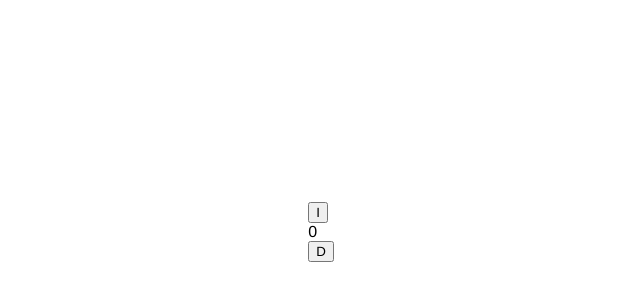
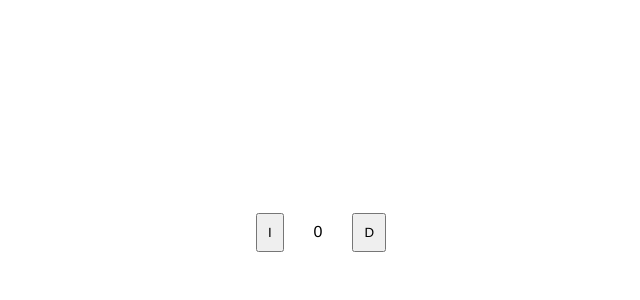
Before and after one commit to SanjeevMidda/increase-decrease, a React (Create React App) app: page / in a window 1280 px wide. Shown: the part 168-468 px from the top of the page, without its empty margins (319-959 px from the left). Built offline with nearby package versions, Linux system fonts and the light colour scheme.

Commit message:
style: added styling for Counter component

```diff
--- a/src/index.css
+++ b/src/index.css
@@ -10,3 +10,13 @@
   align-items: center;
   height: 100dvh;
 }
+
+.counter {
+  display: flex;
+  gap: 20px;
+}
+
+button,
+p {
+  padding: 10px;
+}
```
